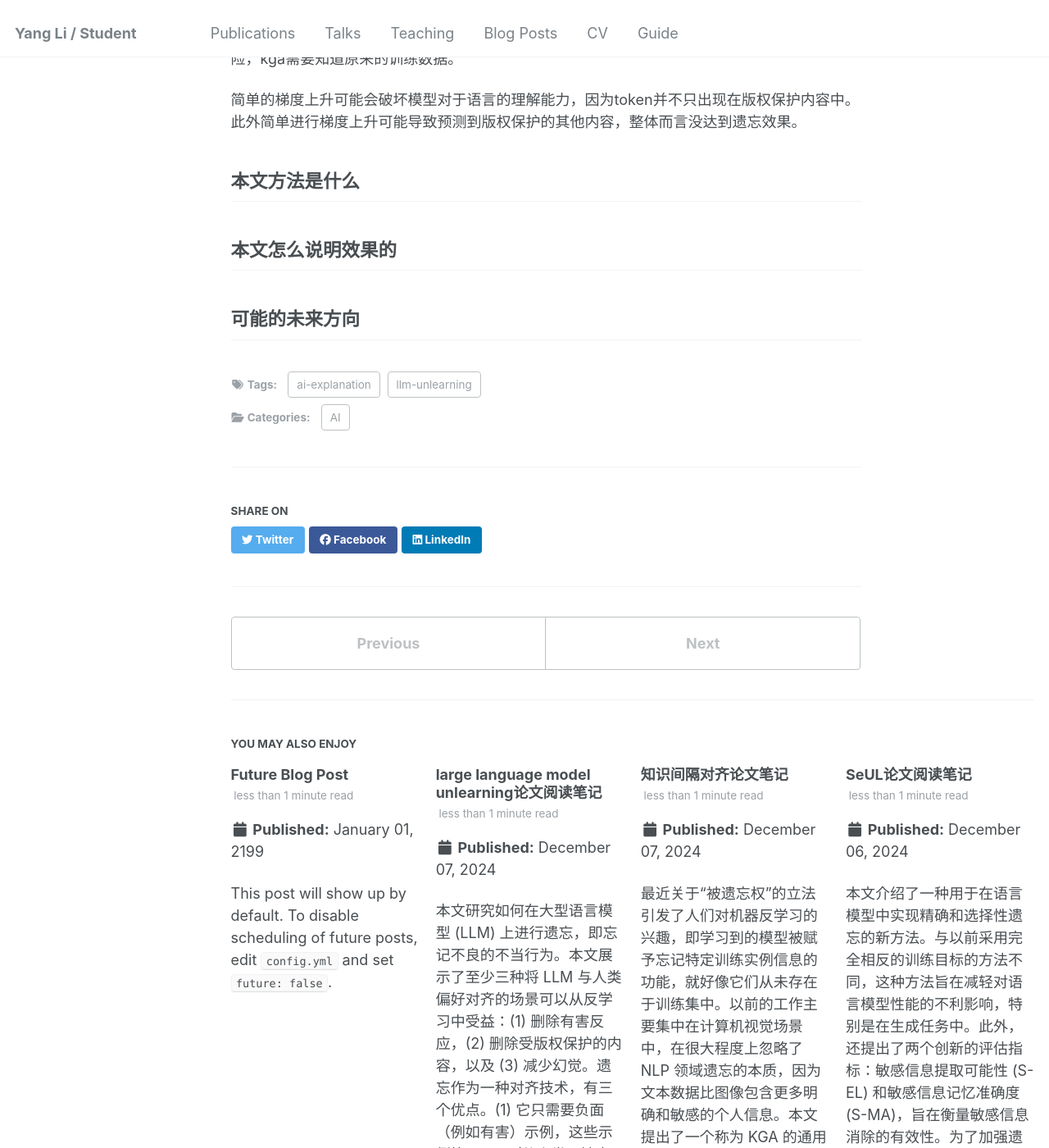
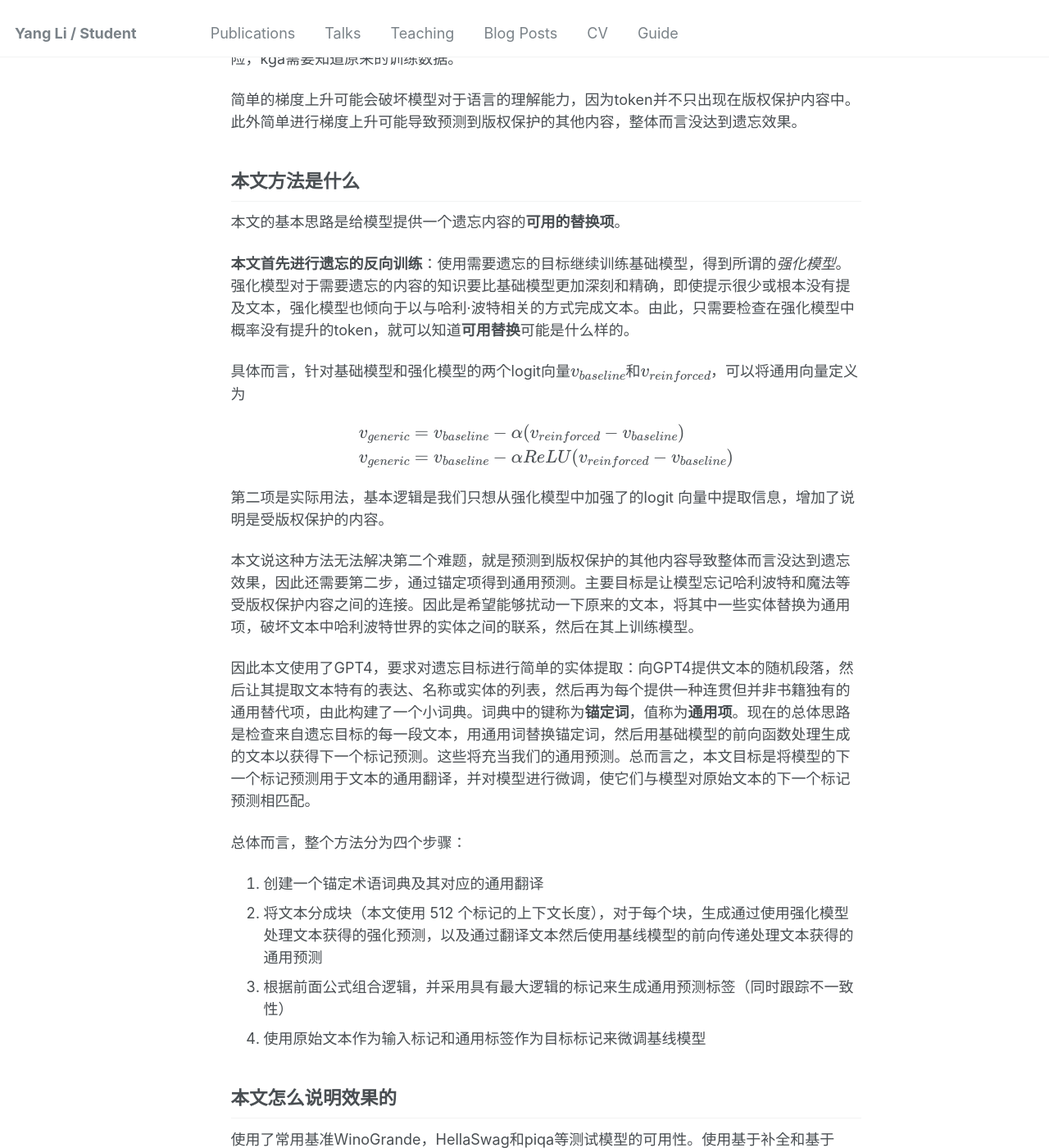
Before and after one commit to li-yang23/li-yang23.github.io, a Jekyll site: the page built from _posts/2024-12-08-Whos-harry-potter-approximate-unlearning-in-llms.md, in a window 1280 px wide and 1400 px high, scrolled down 1022 px. Shown: the whole window at 82% size. Built offline with Jekyll 4.4.1, drawn with Linux system fonts in a browser that asks for light colours; some of the changed text lies outside the part shown.

Commit message:
update blogs

```diff
--- a/_posts/2024-12-08-Whos-harry-potter-approximate-unlearning-in-llms.md
+++ b/_posts/2024-12-08-Whos-harry-potter-approximate-unlearning-in-llms.md
@@ -26,6 +26,45 @@ date: 2024-12-08
 
 ## 本文方法是什么
 
+本文的基本思路是给模型提供一个遗忘内容的**可用的替换项**。
+
+**本文首先进行遗忘的反向训练**：使用需要遗忘的目标继续训练基础模型，得到所谓的*强化模型*。强化模型对于需要遗忘的内容的知识要比基础模型更加深刻和精确，即使提示很少或根本没有提及文本，强化模型也倾向于以与哈利·波特相关的方式完成文本。由此，只需要检查在强化模型中概率没有提升的token，就可以知道**可用替换**可能是什么样的。
+
+具体而言，针对基础模型和强化模型的两个logit向量$$v_{baseline}$$和$$v_{reinforced}$$，可以将通用向量定义为
+
+$$
+\begin{aligned}
+v_{generic} &= v_{baseline}- \alpha(v_{reinforced}-v_{baseline}) \\
+v_{generic} &= v_{baseline}- \alpha ReLU(v_{reinforced}-v_{baseline})
+\end{aligned}
+$$
+
+第二项是实际用法，基本逻辑是我们只想从强化模型中加强了的logit 向量中提取信息，增加了说明是受版权保护的内容。
+
+本文说这种方法无法解决第二个难题，就是预测到版权保护的其他内容导致整体而言没达到遗忘效果，因此还需要第二步，通过锚定项得到通用预测。主要目标是让模型忘记哈利波特和魔法等受版权保护内容之间的连接。因此是希望能够扰动一下原来的文本，将其中一些实体替换为通用项，破坏文本中哈利波特世界的实体之间的联系，然后在其上训练模型。
+
+因此本文使用了GPT4，要求对遗忘目标进行简单的实体提取：向GPT4提供文本的随机段落，然后让其提取文本特有的表达、名称或实体的列表，然后再为每个提供一种连贯但并非书籍独有的通用替代项，由此构建了一个小词典。词典中的键称为**锚定词**，值称为**通用项**。现在的总体思路是检查来自遗忘目标的每一段文本，用通用词替换锚定词，然后用基础模型的前向函数处理生成的文本以获得下一个标记预测。这些将充当我们的通用预测。总而言之，本文目标是将模型的下一个标记预测用于文本的通用翻译，并对模型进行微调，使它们与模型对原始文本的下一个标记预测相匹配。
+
+总体而言，整个方法分为四个步骤：
+1. 创建一个锚定术语词典及其对应的通用翻译
+2. 将文本分成块（本文使用 512 个标记的上下文长度），对于每个块，生成通过使用强化模型处理文本获得的强化预测，以及通过翻译文本然后使用基线模型的前向传递处理文本获得的通用预测
+3. 根据前面公式组合逻辑，并采用具有最大逻辑的标记来生成通用预测标签（同时跟踪不一致性）
+4. 使用原始文本作为输入标记和通用标签作为目标标记来微调基线模型
+
 ## 本文怎么说明效果的
 
+使用了常用基准WinoGrande，HellaSwag和piqa等测试模型的可用性。使用基于补全和基于token概率的方法来评估遗忘的效果：
+
+**基于补全的方法**：
++ 提供与哈利波特世界相关的部分信息，要求模型根据其内部知识完成信息
++ 提供公开或秘密地促使基础模型透露对书籍的熟悉程度的指令
+
+**基于token概率的方法**：基于检查选定提示的完成概率。例如，对于提示“哈利波特研究”，我们验证模型不会为哈利波特特定术语（如“魔法”或“巫术”）分配高概率。我们收集了 30 个这样的提示列表，并（手动）将可能的下一个标记归类为内容特定或通用。
+
+实验效果说明方法可以保持模型的可用性，同时补全和token概率的检测都反映出，随着微调步骤增加，模型对于哈利波特的熟悉程度逐渐下降。
+
 ## 可能的未来方向
+
+其实没太看懂......中间到底是怎么替换的，但有意思的地方在于这个继续训练然后检测哪些token没上升。基本的思想还是基于遗忘的目标构建对应的对冲样本，然后在对冲样本上微调，达到遗忘效果。
+
+但这个也不是梯度上升，只能算是通过全参数微调让模型学到了其他东西，不太能说是让模型遗忘了吧。
```
Also changed, not shown: _posts/2024-12-02-llm-unlearning-short-notes.md (+1 -1 lines), _posts/2024-12-07-KGA-A-General-Machine-Unlearning-Framework-Based-on-Knowledge-Gap-Alignment.md (+2 -0 lines), _posts/2024-12-07-large-language-model-unlearning.md (+1 -0 lines).
